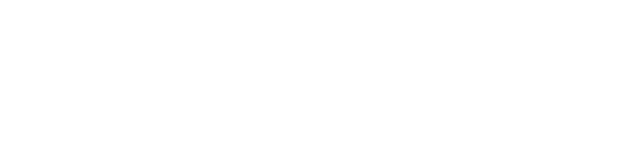
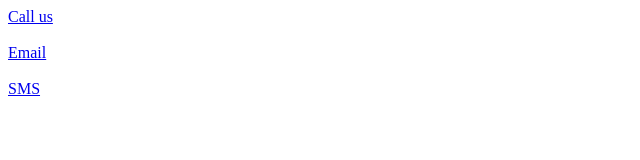
Before and after one commit to exemplar-codes/live-site, a plain HTML site: page index.html in a window 1280 px wide. Shown: the whole page, without its empty margins (0-640 px from the left). Drawn offline with Linux system fonts and the light colour scheme.

Commit message:
HTML anchor check

```diff
--- a/index.html
+++ b/index.html
@@ -8,6 +8,10 @@
   <title>LiveSite</title>
 </head>
 <body>
-
+  <a href="tel:1234567890">Call us</a>
+  <br><br>
+  <a href="mailto:example@gmail.com?subject=Subject&body=Content">Email</a>
+  <br><br>
+  <a href="sms:1234567890?body=Content">SMS</a>
 </body>
 </html>
```
